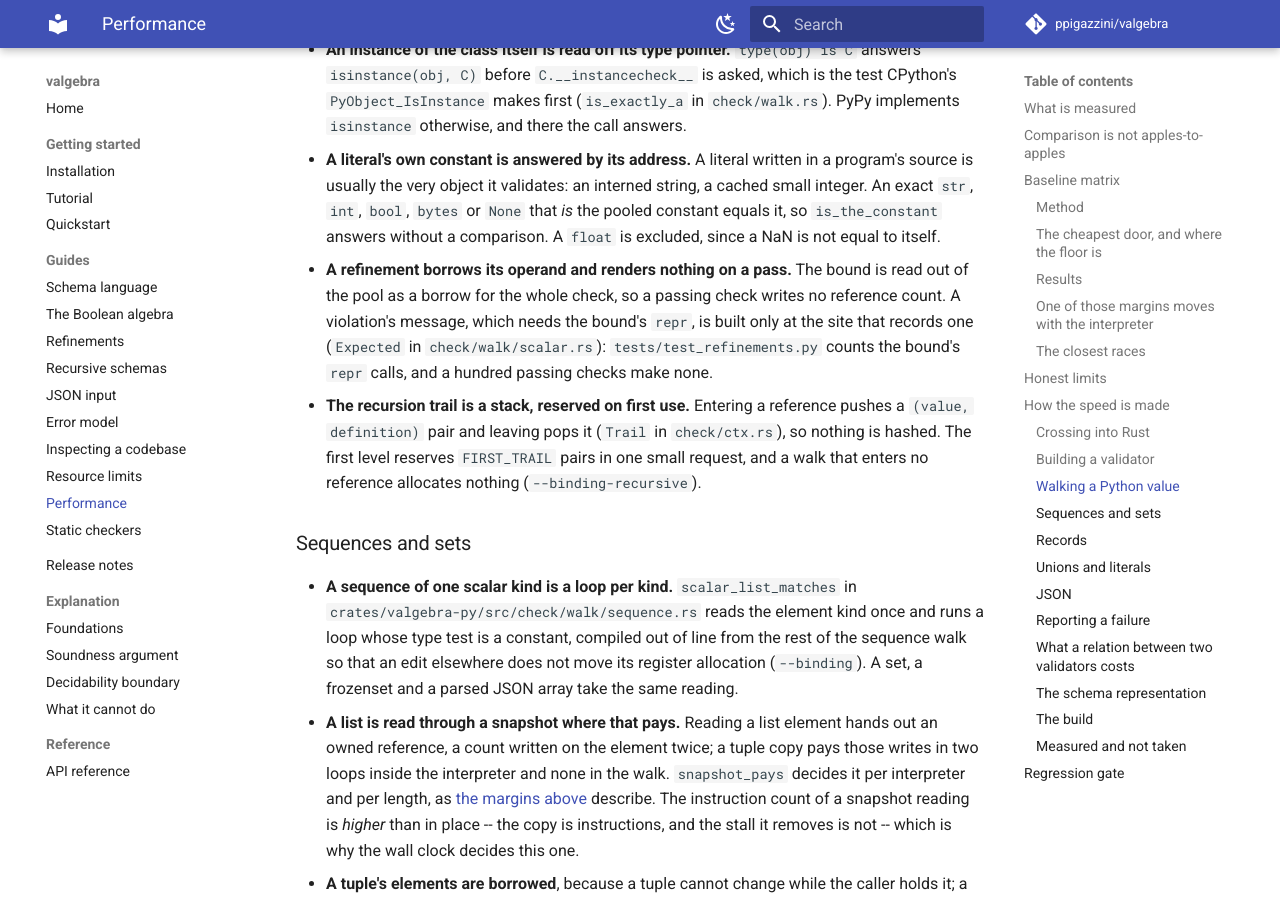
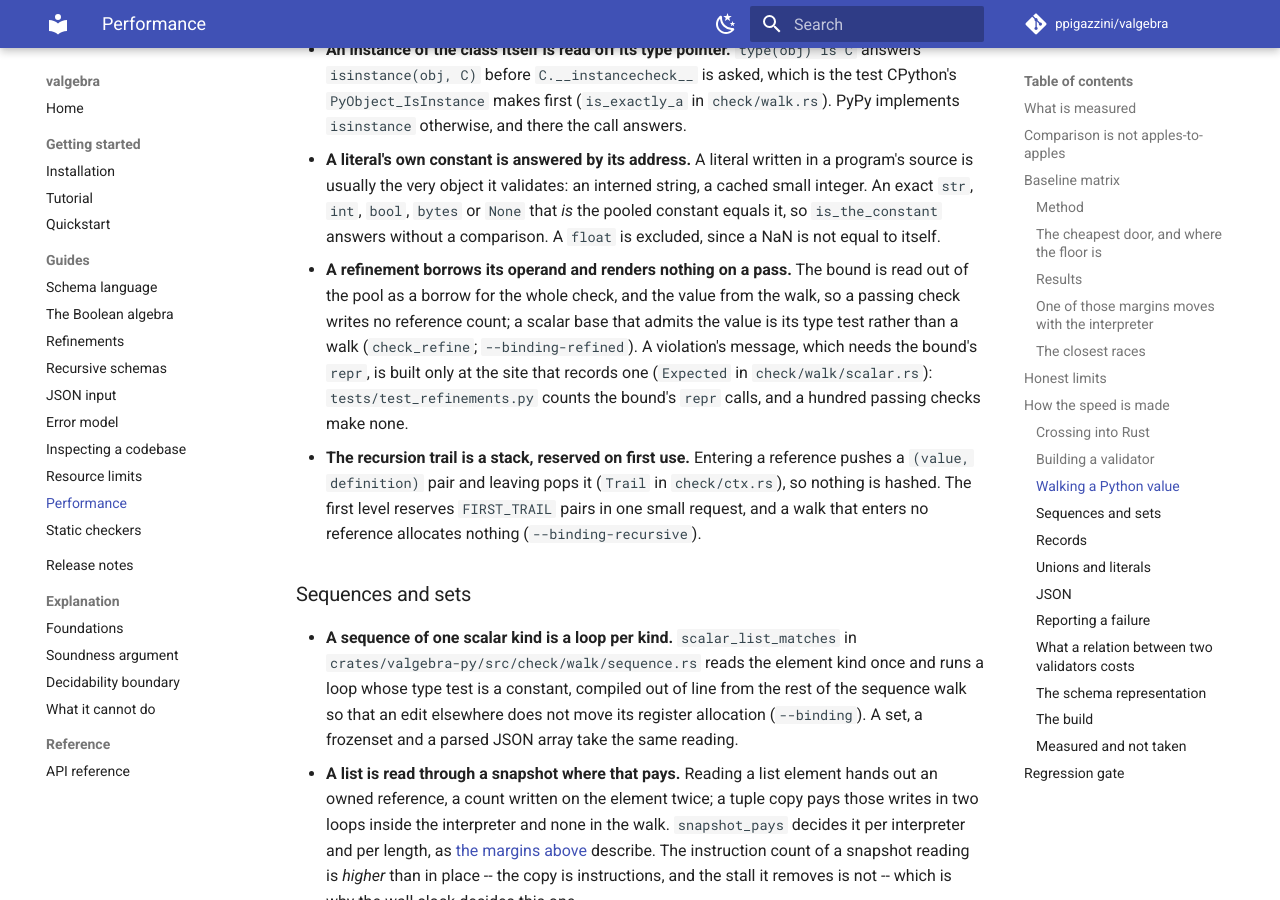
Before and after one commit to ppigazzini/valgebra, an MkDocs documentation site: the page built from docs/11-performance.md, in a window 1280 px wide and 900 px high, scrolled down 11325 px. Built offline with MkDocs 1.6.1 and Material for MkDocs 9.7.7, drawn with Linux system fonts in a browser that asks for light colours; comment, search, counter and statistics services are not loaded.

Commit message:
perf: a refinement's scalar base is its type test, and its value is borrowed
A refinement asks its base before its constraints. A scalar base that admits
the value is its type test, the three questions `member` asks of a scalar --
a free level, no fatal signal, the test -- read through `scalar_member`
without the dispatch around them; a base that refuses the value is walked,
which records the mismatch an explaining walk reports. The constraints read
the Python value the walk holds rather than a handle cloned from it, as they
read the bound out of the pool, so a passing check writes no reference count
on the value; a parsed JSON value is built into the object `json.loads`
gives. No answer changes.

The refined element walk of the binding gate reads 8.29% fewer instructions
and the pattern walk 4.83% fewer, against their base on CPython 3.14; every
other binding shape reads its base's count. On 3.12, a thousand
`Annotated[int, Ge(0), Le(10_000)]` cost 627,761 instructions against
679,476, and a thousand `Annotated[str, MinLen(1), MaxLen(10)]` 444,690
against 494,690.

Two readings beside these were measured and not kept: answering an order
bound's `True` or `False` off the object rather than through
`PyObject_IsTrue`, which PyO3's own comparison already inlines at about the
same cost, and asking the base through `admitted_quietly`, which the
refinement walk calls out of line.

```diff
--- a/docs/11-performance.md
+++ b/docs/11-performance.md
@@ -526,8 +526,11 @@ program that builds validators per request, and to no validation call.
   without a comparison. A `float` is excluded, since a NaN is not equal to
   itself.
 - **A refinement borrows its operand and renders nothing on a pass.** The bound
-  is read out of the pool as a borrow for the whole check, so a passing check
-  writes no reference count. A violation's message, which needs the bound's
+  is read out of the pool as a borrow for the whole check, and the value from
+  the walk, so a passing check writes no reference count; a scalar base that
+  admits the value is its type test rather than a walk (`check_refine`;
+  `--binding-refined`). A
+  violation's message, which needs the bound's
   `repr`, is built only at the site that records one (`Expected` in
   `check/walk/scalar.rs`): `tests/test_refinements.py` counts the bound's
   `repr` calls, and a hundred passing checks make none.
```
Also changed, not shown: docs/dev/04-walk.md (+8 -0 lines), 1 other file.
